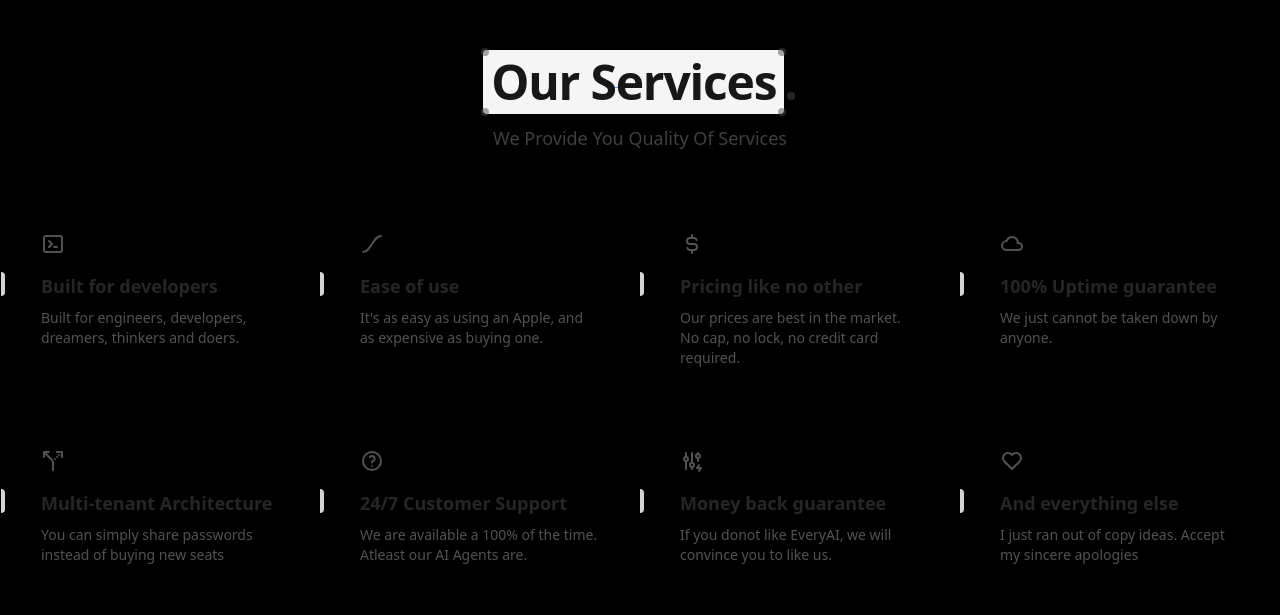
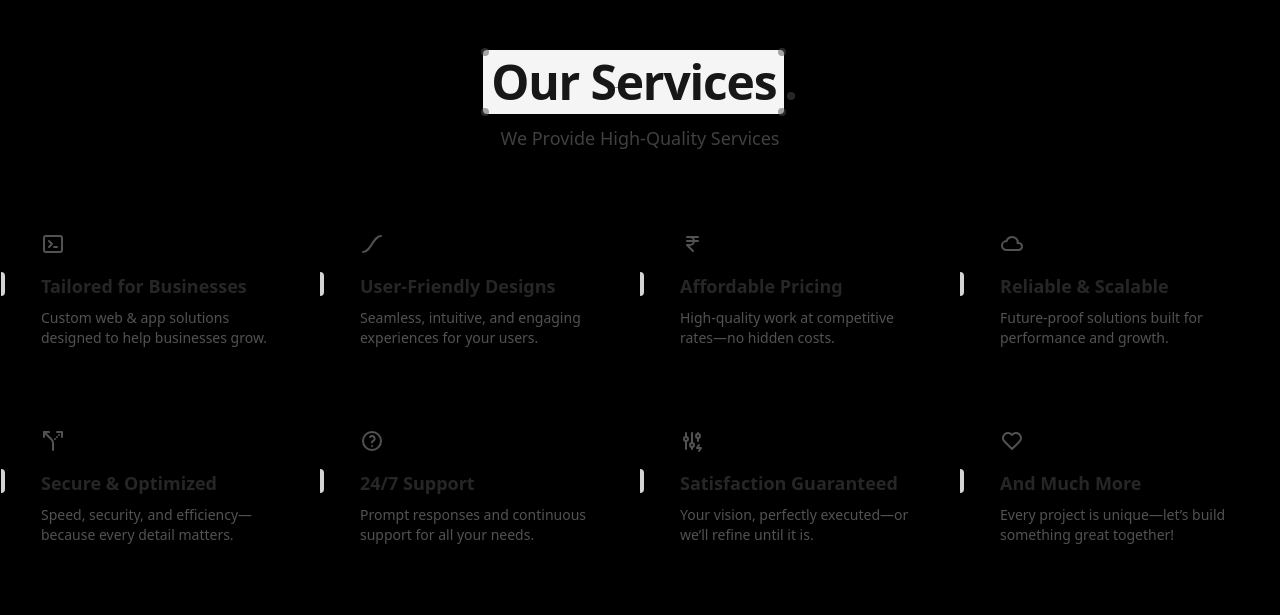
Before and after one commit to sachinchauhan4141/portfolio, a React (Vite) app: page / in a window 1280 px wide. Shown: the part 900-1515 px from the top of the page. Built offline with nearby package versions, Linux system fonts and the light colour scheme.

Commit message:
feat: update Services component with new titles and descriptions for better business focus

```diff
--- a/src/components/Services.jsx
+++ b/src/components/Services.jsx
@@ -2,7 +2,7 @@ import { cn } from "../lib/utils";
 import {
   IconAdjustmentsBolt,
   IconCloud,
-  IconCurrencyDollar,
+  IconCurrencyRupee,
   IconEaseInOut,
   IconHeart,
   IconHelp,
@@ -14,51 +14,53 @@ import { Cover } from "./aceternity/Cover";
 function Services() {
   const features = [
     {
-      title: "Built for developers",
+      title: "Tailored for Businesses",
       description:
-        "Built for engineers, developers, dreamers, thinkers and doers.",
+        "Custom web & app solutions designed to help businesses grow.",
       icon: <IconTerminal2 />,
     },
     {
-      title: "Ease of use",
+      title: "User-Friendly Designs",
       description:
-        "It's as easy as using an Apple, and as expensive as buying one.",
+        "Seamless, intuitive, and engaging experiences for your users.",
       icon: <IconEaseInOut />,
     },
     {
-      title: "Pricing like no other",
-      description:
-        "Our prices are best in the market. No cap, no lock, no credit card required.",
-      icon: <IconCurrencyDollar />,
+      title: "Affordable Pricing",
+      description: "High-quality work at competitive rates—no hidden costs.",
+      icon: <IconCurrencyRupee />,
     },
     {
-      title: "100% Uptime guarantee",
-      description: "We just cannot be taken down by anyone.",
+      title: "Reliable & Scalable",
+      description: "Future-proof solutions built for performance and growth.",
       icon: <IconCloud />,
     },
     {
-      title: "Multi-tenant Architecture",
-      description: "You can simply share passwords instead of buying new seats",
+      title: "Secure & Optimized",
+      description:
+        "Speed, security, and efficiency—because every detail matters.",
       icon: <IconRouteAltLeft />,
     },
     {
-      title: "24/7 Customer Support",
+      title: "24/7 Support",
       description:
-        "We are available a 100% of the time. Atleast our AI Agents are.",
+        "Prompt responses and continuous support for all your needs.",
       icon: <IconHelp />,
     },
     {
-      title: "Money back guarantee",
+      title: "Satisfaction Guaranteed",
       description:
-        "If you donot like EveryAI, we will convince you to like us.",
+        "Your vision, perfectly executed—or we’ll refine until it is.",
       icon: <IconAdjustmentsBolt />,
     },
     {
-      title: "And everything else",
-      description: "I just ran out of copy ideas. Accept my sincere apologies",
+      title: "And Much More",
+      description:
+        "Every project is unique—let’s build something great together!",
       icon: <IconHeart />,
     },
   ];
+
   return (
     <div className="mt-[150px] flex flex-col" id="services">
       <div className="px-8 flex flex-col justify-center items-center ">
@@ -66,7 +68,7 @@ function Services() {
           <Cover>Our Services</Cover>.
         </h2>
         <p className="max-w-xl text-[1rem] text-center mt-[10px] md:text-lg text-neutral-700 dark:text-neutral-400">
-          We Provide You Quality Of Services
+          We Provide High-Quality Services
         </p>
       </div>
       <div className="grid grid-cols-1 md:grid-cols-2 lg:grid-cols-4  relative z-10 py-10 max-w-7xl mx-auto">
```
